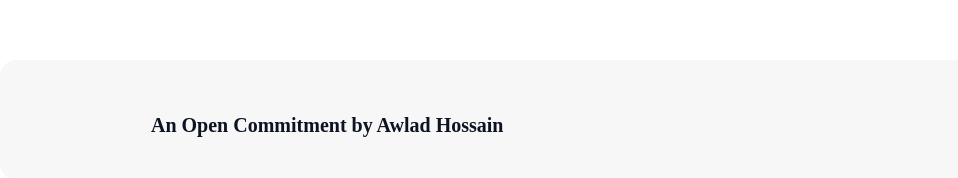
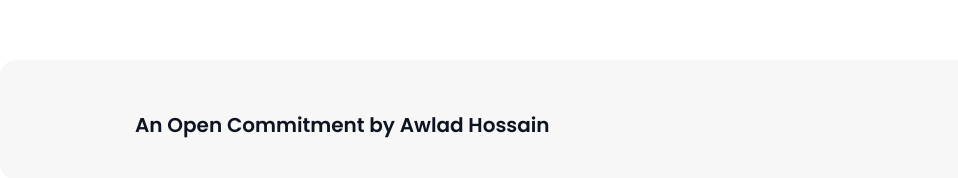
Before and after one commit to ronithussain/assignment-one, a plain HTML site: page index.html in a window 1280 px wide. Shown: the part 4283-4461 px from the top of the page, 0-958 px from the left. Drawn offline with Linux system fonts and the light colour scheme.

Commit message:
added my assignment-one portfolio

```diff
--- a/styles/style.css
+++ b/styles/style.css
@@ -269,7 +269,7 @@ nav button {
     background: rgba(255, 223, 0, 0.05);
 }
 
-/* __________support-sasion__________ */
+/* __________support-container__________ */
 .support-container {
     width: 1140px;
     margin: 0 auto;
@@ -332,7 +332,6 @@ nav button {
 footer {
     max-width: 1860px;
     height: 120px;
-
     display: flex;
     flex-direction: row;
     justify-content: space-between;
@@ -345,9 +344,8 @@ footer {
 
 
 footer h3 {
-    margin: 0px 16px;
+    /* margin: 0px 16px; */
     color: rgb(13, 19, 33);
-    font-family: Azeret Mono;
     font-size: 20px;
     font-weight: 600;
     margin-top: 10px;
```
Also changed, not shown: index.html (+0 -3 lines).
